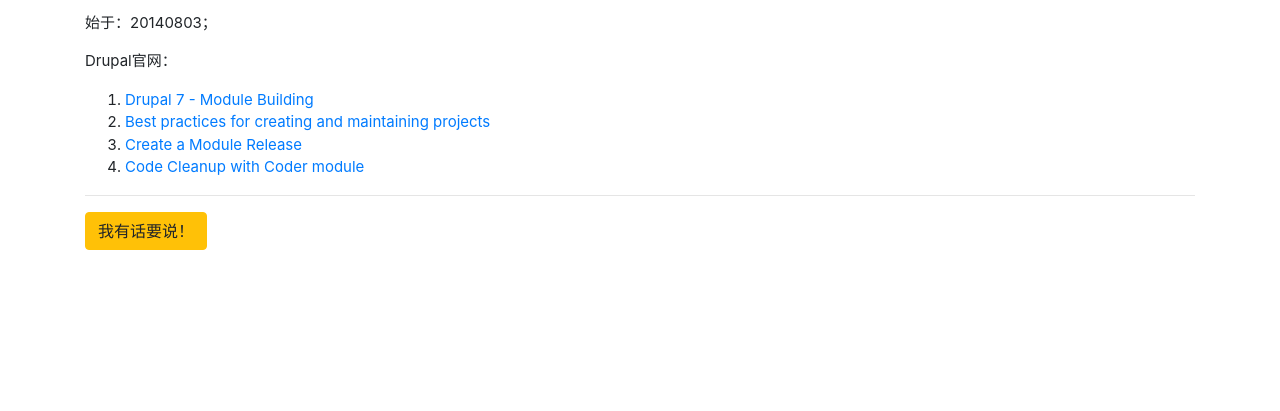
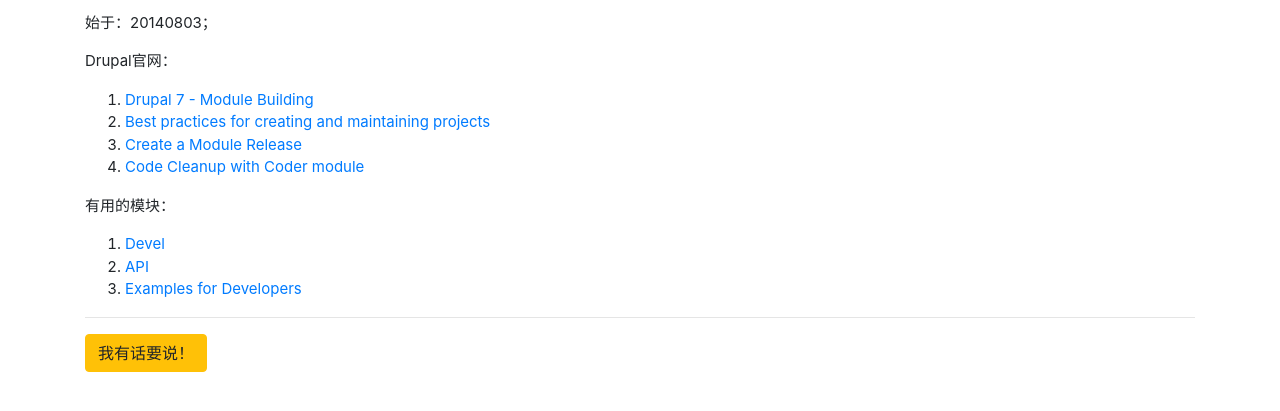
Before and after one commit to limodo/blog, a plain HTML site: page html/drupal-links-develop-module.html in a window 1280 px wide. Shown: the part 165-576 px from the top of the page. Drawn offline with nearby package versions, Linux system fonts and the light colour scheme.

Commit message:
添加新内容

```diff
--- a/html/drupal-links-develop-module.html
+++ b/html/drupal-links-develop-module.html
@@ -8,4 +8,10 @@
 1. [Drupal 7 - Module Building](https://www.drupal.org/node/1630670)
 - [Best practices for creating and maintaining projects](https://www.drupal.org/node/7765)
 - [Create a Module Release](https://www.drupal.org/node/209936)
-- [Code Cleanup with Coder module](https://www.drupal.org/node/135122)</xmp><script src="../v/0.2/strapdown.js"></script><script src="http://cdn.staticfile.org/jquery/1.11.1-rc2/jquery.min.js"></script><script src="../assets/js/page.js"></script></body></html>
+- [Code Cleanup with Coder module](https://www.drupal.org/node/135122)
+
+有用的模块：
+
+1. [Devel](https://www.drupal.org/project/devel)
+- [API](https://www.drupal.org/project/api)
+- [Examples for Developers](https://www.drupal.org/project/examples)</xmp><script src="../v/0.2/strapdown.js"></script><script src="http://cdn.staticfile.org/jquery/1.11.1-rc2/jquery.min.js"></script><script src="../assets/js/page.js"></script></body></html>
```
